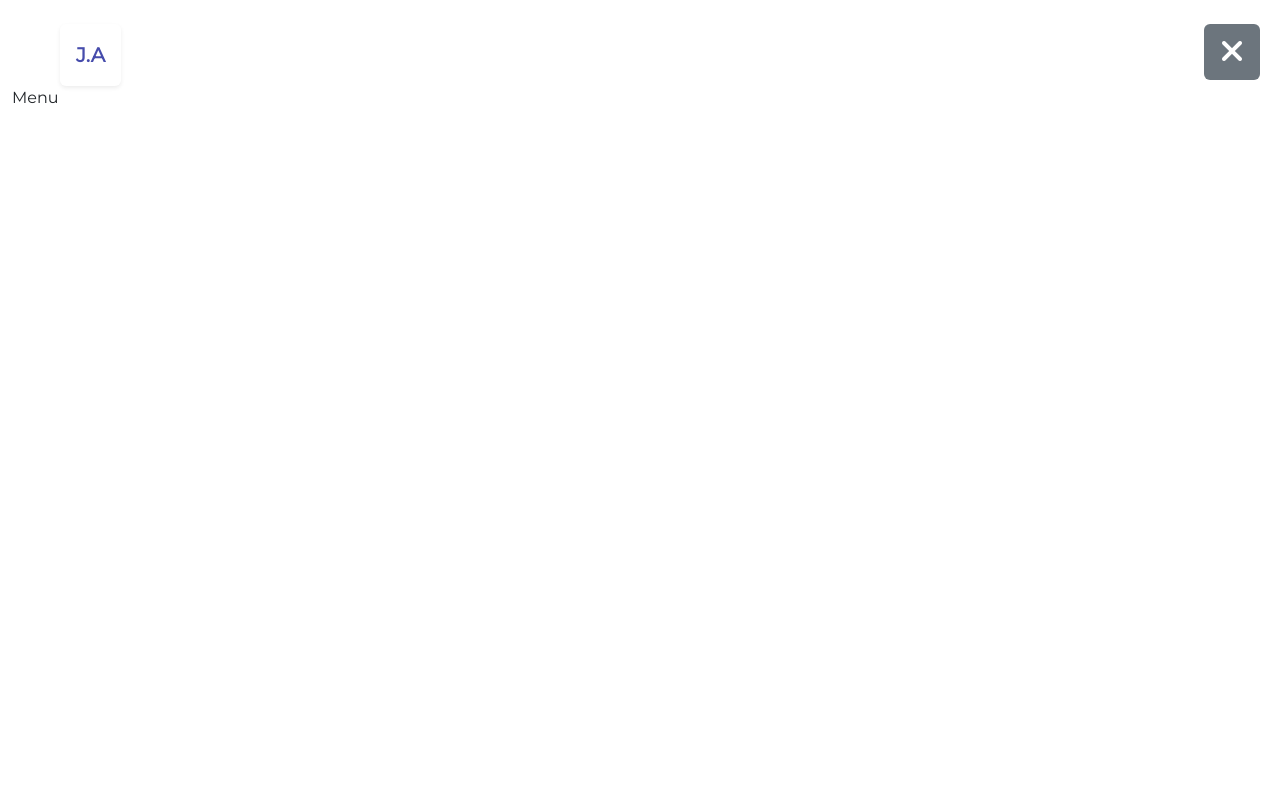
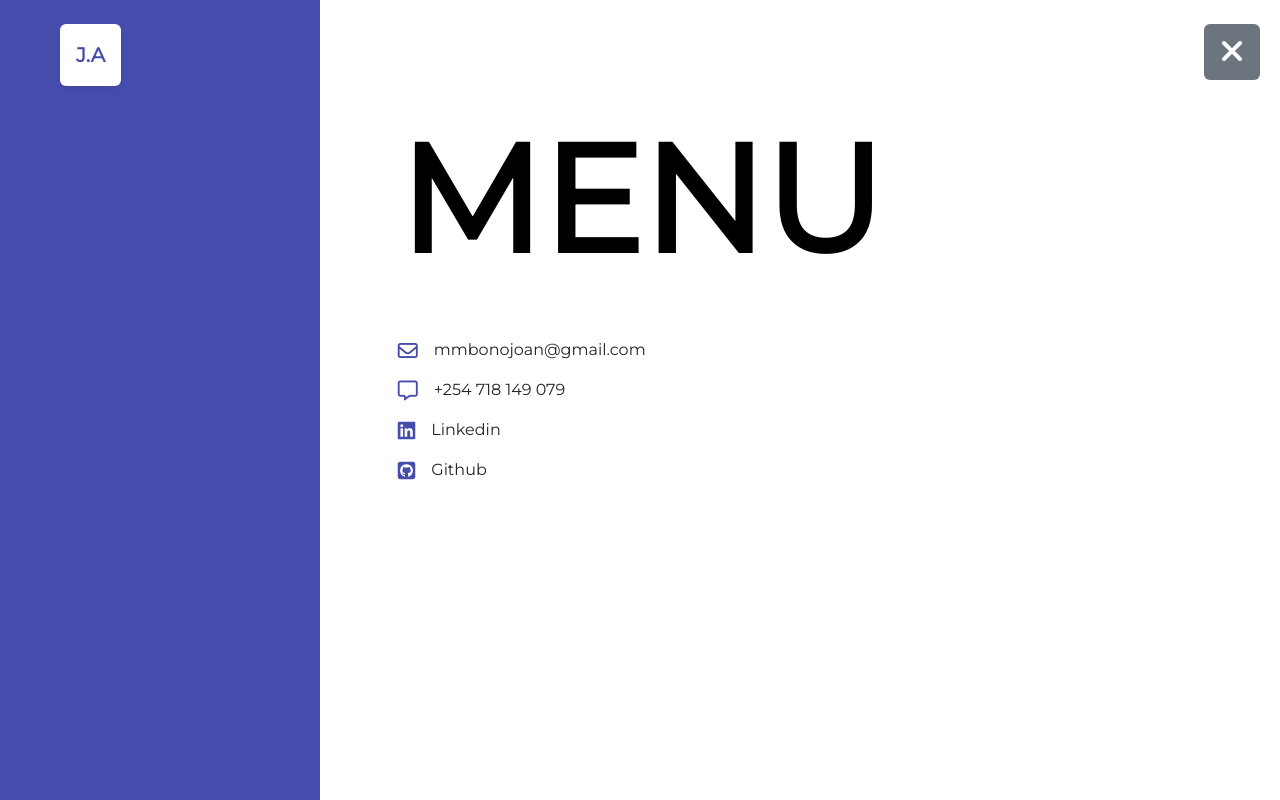
Before and after one commit to ndutagrace25/joanportforlio, a React (Create React App) app: page / in a window 1280 px wide. Both pictures are taken after a click on the element 1234 px from the left and 52 px from the top of the page. Built offline with nearby package versions, Linux system fonts and the light colour scheme.

Commit message:
pushing progress

```diff
--- a/src/App.css
+++ b/src/App.css
@@ -14,6 +14,11 @@ html {
 /* Optional: show position indicator in red */
 ::-webkit-scrollbar-thumb {
   background: hsl(0, 2%, 50%);
+}
+
+.menu-page-bg {
+  height: 100vh !important;
+  background-image: linear-gradient(to left, #ffffff 75%, #464cac 25%);
 }
 
 .name-itro {
@@ -65,6 +70,10 @@ p {
   position: -webkit-sticky; /* Safari & IE */
   position: fixed;
   z-index: 1;
+}
+
+.menu-title {
+  font-size: 150px;
 }
 
 @media screen and (max-width: 480px) {
@@ -152,4 +161,8 @@ p {
     font-size: 0.5rem;
     font-weight: 900;
   }
+  .menu-page-bg {
+    height: 100vh !important;
+    background-image: linear-gradient(to top, #ffffff 88%, #464cac 10%);
+  }
 }
--- a/src/components/Intro.jsx
+++ b/src/components/Intro.jsx
@@ -11,7 +11,7 @@ const Intro = () => {
               <div className="text-uppercase primary-text-color">
                 <h6 className="name-itro">Hello there my name is:</h6>
               </div>
-              <h1 className="py-3 fw-bold actual-name">Joan Aluka</h1>
+              <h1 className="py-3 fw-bold actual-name">Joanne Aluka</h1>
               <div>
                 <p className="fs-4 intro-info">
                   I am a{" "}
--- a/src/pages/Home.jsx
+++ b/src/pages/Home.jsx
@@ -9,17 +9,21 @@ const Home = () => {
   return (
     <div className="main-container">
       {currentPage === "Menu" ? (
+        <Fade top delay={255}>
+          <div className="menu-page-bg primary-color">
             <div className="container-fluid">
-          <Fade top delay={255}>
               <Navbar
                 setCurrentPage={() => setCurrentPage("Home")}
                 icon="fa-sharp fa-regular fa-xmark"
                 name_bg="bg-white shadow-sm"
                 menu_bg="bg-secondary"
               />
+              <div className="d-flex justify-content-center mt-4">
                 <Menu />
+              </div>
+            </div>
+          </div>
         </Fade>
-        </div>
       ) : (
         <>
           <Fade bottom delay={255}>
--- a/src/pages/Menu.jsx
+++ b/src/pages/Menu.jsx
@@ -1,7 +1,44 @@
 import React from "react";
 
 const Menu = () => {
-  return <div>Menu</div>;
+  return (
+    <div>
+      <h1 className="text-black fw-bold menu-title">MENU</h1>
+      <div className="d-flex justify-content-between mt-5">
+        <div>
+          <div
+            className="d-flex flex-row align-items-center"
+            style={{ cursor: "pointer" }}
+          >
+            <i className="fa-regular fa-envelope fa-lg primary-text-color"></i>
+            <div className="ps-3">mmbonojoan@gmail.com</div>
+          </div>
+          <div
+            className="d-flex flex-row align-items-center py-3"
+            style={{ cursor: "pointer" }}
+          >
+            <i class="fa-regular fa-message fa-lg primary-text-color"></i>
+            <div className="ps-3">+254 718 149 079</div>
+          </div>
+          <div
+            className="d-flex flex-row align-items-center pb-3"
+            style={{ cursor: "pointer" }}
+          >
+            <i class="fa-brands fa-linkedin fa-lg primary-text-color"></i>
+            <div className="ps-3">Linkedin</div>
+          </div>
+          <div
+            className="d-flex flex-row align-items-center"
+            style={{ cursor: "pointer" }}
+          >
+            <i class="fa-brands fa-square-github fa-lg primary-text-color"></i>
+            <div className="ps-3">Github</div>
+          </div>
+        </div>
+        <div></div>
+      </div>
+    </div>
+  );
 };
 
 export default Menu;
```
Lines whose indentation alone changed are shown as unchanged.
